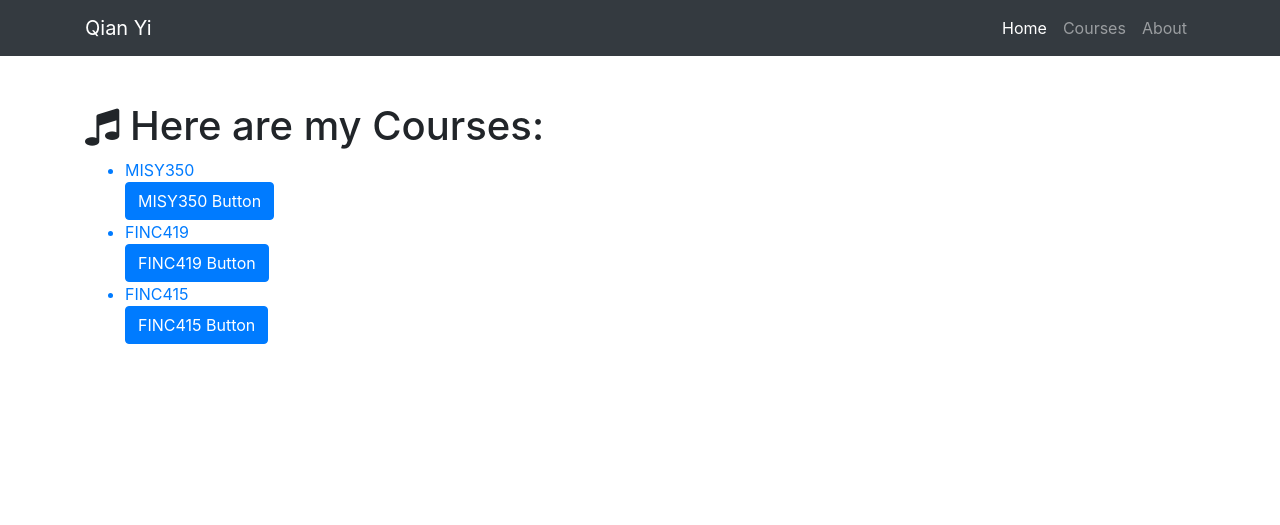
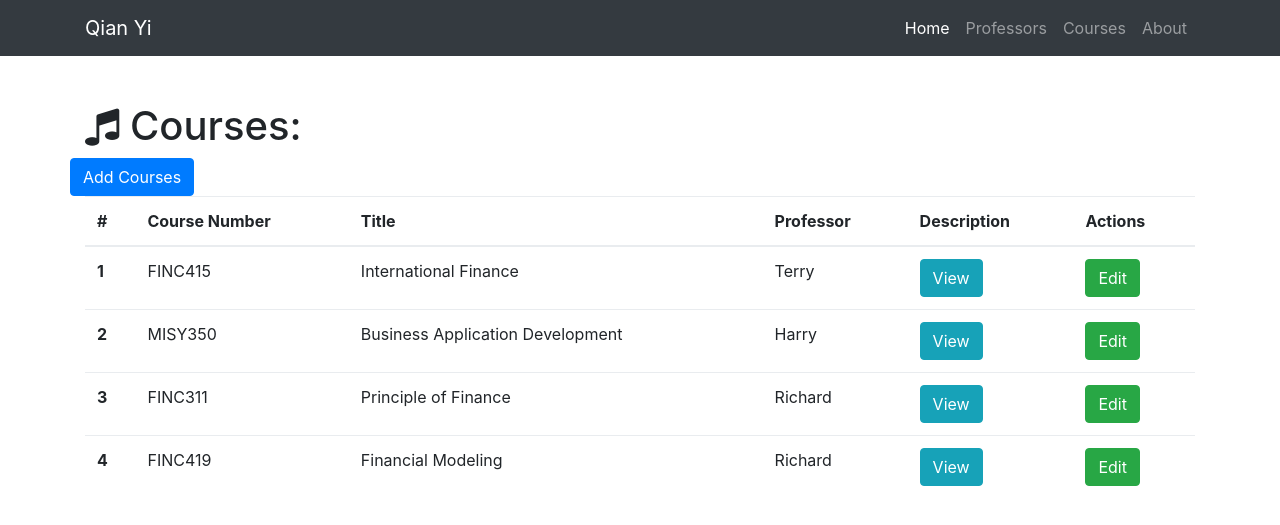
Before and after one commit to ElvaYi/my-resume, a Flask app: page /courses in a window 1280 px wide. Shown: the top 525 px of the page. Run offline with Flask 2, Linux system fonts and the light colour scheme; data comes from the database, SQL or seed files in the repository; both versions use the stored data as it was after the commit; some libraries are stand-ins or nearby versions.

Commit message:
edit professor and course

```diff
--- a/requirements.txt
+++ b/requirements.txt
@@ -1,2 +1,3 @@
 Flask==0.12.2
 Flask-Script==2.0.6
+Flask-SQLAlchemy==2.3.0
--- a/resume.py
+++ b/resume.py
@@ -1,5 +1,33 @@
-from flask import Flask, render_template
+import os
+from flask import Flask, session, render_template, request, flash, redirect, url_for
+from flask_sqlalchemy import SQLAlchemy
+
 app = Flask(__name__)
+app.config['SECRET_KEY'] = 'hard to guess'
+
+
+# setup SQLAlchemy
+basedir = os.path.abspath(os.path.dirname(__file__))
+app.config['SQLALCHEMY_DATABASE_URI'] = 'sqlite:///' + os.path.join(basedir, 'data.sqlite')
+db = SQLAlchemy(app)
+
+
+# define database tables
+class Professor(db.Model):
+    __tablename__ = 'professors'
+    id = db.Column(db.Integer, primary_key=True)
+    name = db.Column(db.String(256))
+    department = db.Column(db.Text)
+    courses = db.relationship('Course', backref='professor')
+
+
+class Course(db.Model):
+    __tablename__ = 'courses'
+    id = db.Column(db.Integer, primary_key=True)
+    coursenumber = db.Column(db.String(256))
+    title = db.Column(db.String(256))
+    description = db.Column(db.Text)
+    professor_id = db.Column(db.Integer, db.ForeignKey('professors.id'))
 
 
 @app.route('/')
@@ -9,14 +37,86 @@ def index():
     return render_template('index.html')
 
 
+@app.route('/professors')
+def show_all_professors():
+    professors = Professor.query.all()
+    return render_template('professor-all.html', professors=professors)
+
+
+@app.route('/professor/add', methods=['GET', 'POST'])
+def add_professors():
+    if request.method == 'GET':
+        return render_template('professor-add.html')
+    if request.method == 'POST':
+        # get data from the form
+        name = request.form['name']
+        department = request.form['department']
+
+        # insert the data into the database
+        professor = Professor(name=name, department=department)
+        db.session.add(professor)
+        db.session.commit()
+        return redirect(url_for('show_all_professors'))
+
+
+@app.route('/professor/edit/<int:id>', methods=['GET', 'POST'])
+def edit_professor(id):
+    professor = Professor.query.filter_by(id=id).first()
+    if request.method == 'GET':
+        return render_template('professor-edit.html', professor=professor)
+    if request.method == 'POST':
+        # update data based on the form data
+        professor.name = request.form['name']
+        professor.department = request.form['department']
+        # update the database
+        db.session.commit()
+        return redirect(url_for('show_all_professors'))
+
+
+# course-all.html adds song id to the edit button using a hidden input
 @app.route('/courses')
 def show_all_courses():
-    courses = [
-        'MISY350',
-        'FINC419',
-        'FINC415'
-      ]
+    courses = Course.query.all()
     return render_template('course-all.html', courses=courses)
+
+
+@app.route('/course/add', methods=['GET', 'POST'])
+def add_courses():
+    if request.method == 'GET':
+        professors = Professor.query.all()
+        return render_template('course-add.html', professors=professors)
+    if request.method == 'POST':
+        # get data from the form
+        coursenumber = request.form['coursenumber']
+        title = request.form['title']
+        description = request.form['discription']
+        professor_name = request.form['professor']
+        professor = Professor.query.filter_by(name=professor_name).first()
+        course = Course(coursenumber=coursenumber, title=title, description=description, professor=professor)
+
+    # insert the data into the database
+    db.session.add(course)
+    db.session.commit()
+    return redirect(url_for('show_all_courses'))
+
+
+@app.route('/course/edit/<int:id>', methods=['GET', 'POST'])
+def edit_course(id):
+    course = Course.query.filter_by(id=id).first()
+    professors = Professor.query.all()
+    if request.method == 'GET':
+        return render_template('course-edit.html', course=course, professors=professors)
+    if request.method == 'POST':
+        # update data based on the form data
+        course.coursenumber = request.form['coursenumber']
+        course.title = request.form['title']
+        course.description = request.form['description']
+        professor_name = request.form['professor']
+        professor = Professor.query.filter_by(name=professor_name).first()
+        course.professor = professor
+        # update the database
+        db.session.commit()
+        return redirect(url_for('show_all_courses'))
 
 
 @app.route('/about')
@@ -37,10 +137,25 @@ def get_user_name(name):
     return render_template('user.html', name=name)
 
 
-@app.route('/song/<int:id>/')
+@app.route('/form-demo', methods=['GET', 'POST'])
+def form_demo():
+    # how to get form data is different for GET vs. POST
+    if request.method == 'GET':
+        first_name = request.args.get('first_name')
+        if first_name:
+            return render_template('form-demo.html', first_name=first_name)
+        else:
+            return render_template('form-demo.html', first_name=session.get('first_name'))
+    if request.method == 'POST':
+        session['first_name'] = request.form['first_name']
+        # return render_template('form-demo.html', first_name=first_name)
+        return redirect(url_for('form_demo'))
+
+
+@app.route('/course/<int:id>/')
 def get_song_id(id):
     # return "This song's ID is " + str(id)
-    return "Hi, this is %s and the song's id is %d" % ('administrator', id)
+    return "Hi, this is %s and the course's id is %d" % ('administrator', id)
 
 
 # https://goo.gl/Pc39w8 explains the following line
--- a/templates/course-all.html
+++ b/templates/course-all.html
@@ -1,58 +1,69 @@
 {% extends "home-base.html"%}
-{% block title %}All Course{% endblock %}
-{% block head%}
-  {{ super() }}
-{% endblock%}
+{% block title %}All Courses{% endblock %}
 {% block page_content%}
 
   <!-- Page Content -->
   <div class="container">
-    <h1 class="mt-5"> <i class="fa fa-music" aria-hidden="true"></i> Here are my Courses:</h1>
-    <ul>
-          <a href ="#">
-            {% for course in courses %}
-              <li>{{course}}</li>
-
-              <!-- Button trigger modal -->
-              <button type="button" class="btn btn-primary" data-toggle="modal" data-target="#exampleModal">
-                {{course}} Button
+    <h1 class="mt-5"><i class="fa fa-music" aria-hidden="true"></i> Courses:</h1>
+    <div class="row bottom-margin">
+      <a href="/course/add" class="btn btn-primary" role="button" aria-disabled="true">Add Courses</a>
+    </div>
+    {% if courses %}
+      <table class="table">
+        <thead>
+          <tr>
+            <th>#</th>
+            <th>Course Number</th>
+            <th>Title</th>
+            <th>Professor</th>
+            <th>Description</th>
+            <th>Actions</th>
+          </tr>
+        </thead>
+        <tbody>
+          {% for course in courses %}
+          <tr>
+              <th scope="row">{{course.id}}</th>
+              <td>{{course.coursenumber}}</td>
+              <td>{{course.title}}</td>
+              <td>{{course.professor.name}}</td>
+              <td>
+              <!--  view lyrics button trigger modal -->
+              <button type="button" class="btn btn-info" data-toggle="modal" data-target="#{{course.id}}">
+                View
               </button>
 
               <!-- Modal -->
-              <div class="modal fade" id="exampleModal" tabindex="-1" role="dialog" aria-labelledby="exampleModalLabel" aria-hidden="true">
+              <div class="modal fade" id="{{course.id}}" tabindex="-1" role="dialog">
                 <div class="modal-dialog" role="document">
                   <div class="modal-content">
                     <div class="modal-header">
-                      <h5 class="modal-title" id="exampleModalLabel">Course Description</h5>
+                      <h5 class="modal-title">{{course.coursenumber}}</h5>
                       <button type="button" class="close" data-dismiss="modal" aria-label="Close">
                         <span aria-hidden="true">&times;</span>
                       </button>
                     </div>
                     <div class="modal-body">
-                      <p>
-                        MISY350:Covers concepts related to client side development, including cascading style sheets and JavaScript.<br>
-
-                        MISY419:Applies economic principles and financial modeling techniques to value seasoned equity,
-                         initial public offerings, mergers, private equity transactions, and leveraged buyouts. <br>
-
-
-                        MISY415:Examines the international monetary environment and its impact on financial planning for the firm.
-                        Topics include exchange rates, currency restrictions, tax regulations, direct investment theory,
-                        capital budgeting, financing, risk management, and working capital management.
-                      </p>
+                      {{course.description}}
                     </div>
                     <div class="modal-footer">
                       <button type="button" class="btn btn-secondary" data-dismiss="modal">Close</button>
-                      <button type="button" class="btn btn-primary">Got it!</button>
                     </div>
                   </div>
                 </div>
               </div>
+              </td>
+              <td>
+                <a href="/course/edit/{{course.id}}" class="btn btn-success" role="button" aria-disabled="true">Edit</a>
+              </td>
+          </tr>
 
-            {% endfor %}
-          </a>
-        </ul>
-
+          {% endfor%}
+        </tbody>
+      </table>
+    {% else %}
+      <h3>There are no course in the database yet.</h3>
+    {% endif %}
   </div>
 
 {% endblock%}
--- a/templates/home-base.html
+++ b/templates/home-base.html
@@ -3,14 +3,13 @@
 
 <head>
   {% block head %}
-  <title>{% block title%}{% endblock%} - MyResume</title>
+  <title>{% block title%}{% endblock%} -My Resume</title>
   <!-- Required meta tags -->
   <meta charset="utf-8">
   <meta name="viewport" content="width=device-width, initial-scale=1, shrink-to-fit=no">
-  <!--Icon-->
+  <!-- Favicon -->
   <link rel="icon" href="{{ url_for('static', filename='img/songbase-favicon.png') }}" type="image/x-icon"/>
   <link rel="shortcut icon" href="{{ url_for('static', filename='img/songbase-favicon.png') }}" type="image/x-icon"/>
-
   <!-- Bootstrap CSS -->
   <link rel="stylesheet" href="https://maxcdn.bootstrapcdn.com/bootstrap/4.0.0-beta.2/css/bootstrap.min.css">
   <!-- Fontawesome CSS -->
@@ -24,9 +23,7 @@
   <!-- Navigation -->
   <nav class="navbar navbar-expand-lg navbar-dark bg-dark fixed-top">
     <div class="container">
-      <a class="navbar-brand" href="/">
-        Qian Yi
-       </a>
+      <a class="navbar-brand" href="/">Qian Yi</a>
       <button class="navbar-toggler" type="button" data-toggle="collapse" data-target="#navbarResponsive" aria-controls="navbarResponsive" aria-expanded="false" aria-label="Toggle navigation">
          <span class="navbar-toggler-icon"></span>
        </button>
@@ -38,6 +35,9 @@
              </a>
           </li>
           <li class="nav-item">
+            <a class="nav-link" href="/professors">Professors</a>
+          </li>
+          <li class="nav-item">
             <a class="nav-link" href="/courses">Courses</a>
           </li>
           <li class="nav-item">
@@ -47,7 +47,12 @@
       </div>
     </div>
   </nav>
-
+  {% for category, message in get_flashed_messages(with_categories=true) %}
+    <div class="alert alert-{{category}}">
+    <button type="button" class="close" data-dismiss="alert">&times;</button>
+      {{ message }}
+    </div>
+  {% endfor %}
   {% block page_content%}
   {% endblock%}
 
```
Also changed, not shown: manage.py (+21 -3 lines), templates/course-add.html (added, +37 -0 lines), templates/course-edit.html (added, +40 -0 lines), templates/professor-add.html (added, +21 -0 lines), templates/professor-all.html (added, +39 -0 lines), templates/professor-edit.html (added, +21 -0 lines), data.sqlite (added).
